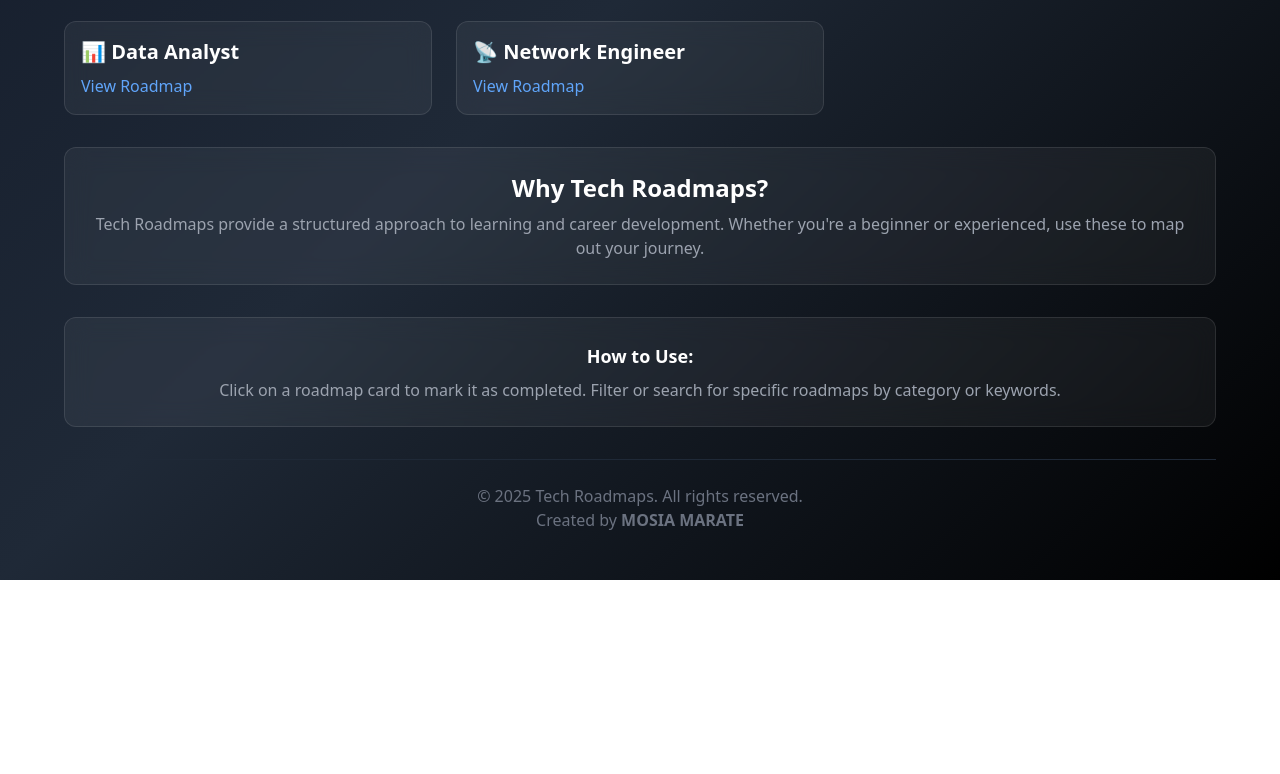
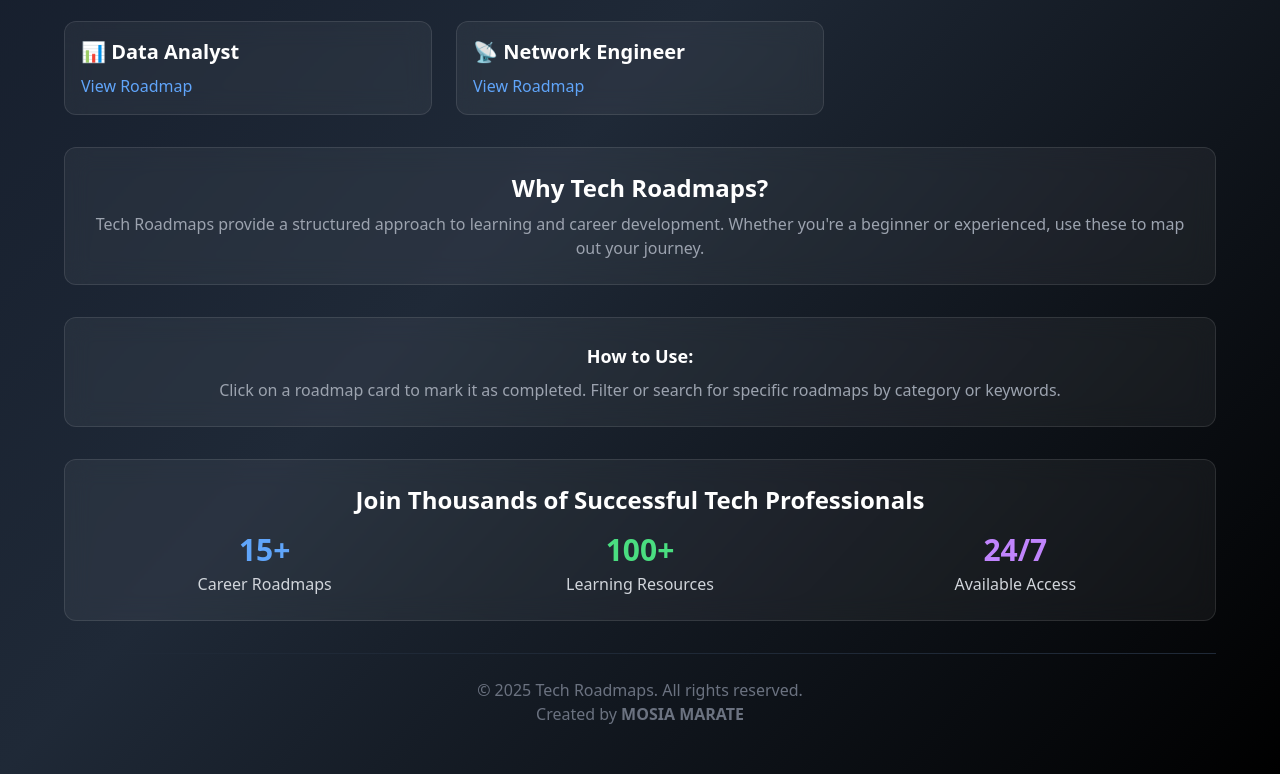
Before and after one commit to mosiamarate/TechRoadMap, a plain HTML site: page index.html in a window 1280 px wide. Shown: the part 617-1391 px from the top of the page. Before the commit the page ends 1197 px from the top, so only its background shows below. Drawn offline with nearby package versions, Linux system fonts and the light colour scheme.

Commit message:
updated Index and about

```diff
--- a/index.html
+++ b/index.html
@@ -119,6 +119,25 @@
       <p class="text-gray-400">Click on a roadmap card to mark it as completed. Filter or search for specific roadmaps by category or keywords.</p>
     </section>
 
+    <!-- Statistics Section -->
+    <section class="glass-card p-6 rounded-xl text-center">
+      <h2 class="text-2xl font-bold mb-4">Join Thousands of Successful Tech Professionals</h2>
+      <div class="grid grid-cols-1 sm:grid-cols-3 gap-6 mt-4">
+      <div>
+        <p class="text-3xl font-extrabold text-blue-400 mb-1">15+</p>
+        <div class="text-gray-300">Career Roadmaps</div>
+      </div>
+      <div>
+        <p class="text-3xl font-extrabold text-green-400 mb-1">100+</p>
+        <div class="text-gray-300">Learning Resources</div>
+      </div>
+      <div>
+        <p class="text-3xl font-extrabold text-purple-400 mb-1">24/7</p>
+        <div class="text-gray-300">Available Access</div>
+      </div>
+      </div>
+    </section>
+
     <!-- Footer Section -->
     <footer class="text-center text-gray-500 py-6 border-t border-gray-800">
       <p>&copy; 2025 Tech Roadmaps. All rights reserved.</p>
```
Also changed, not shown: about.html (+8 -0 lines).
